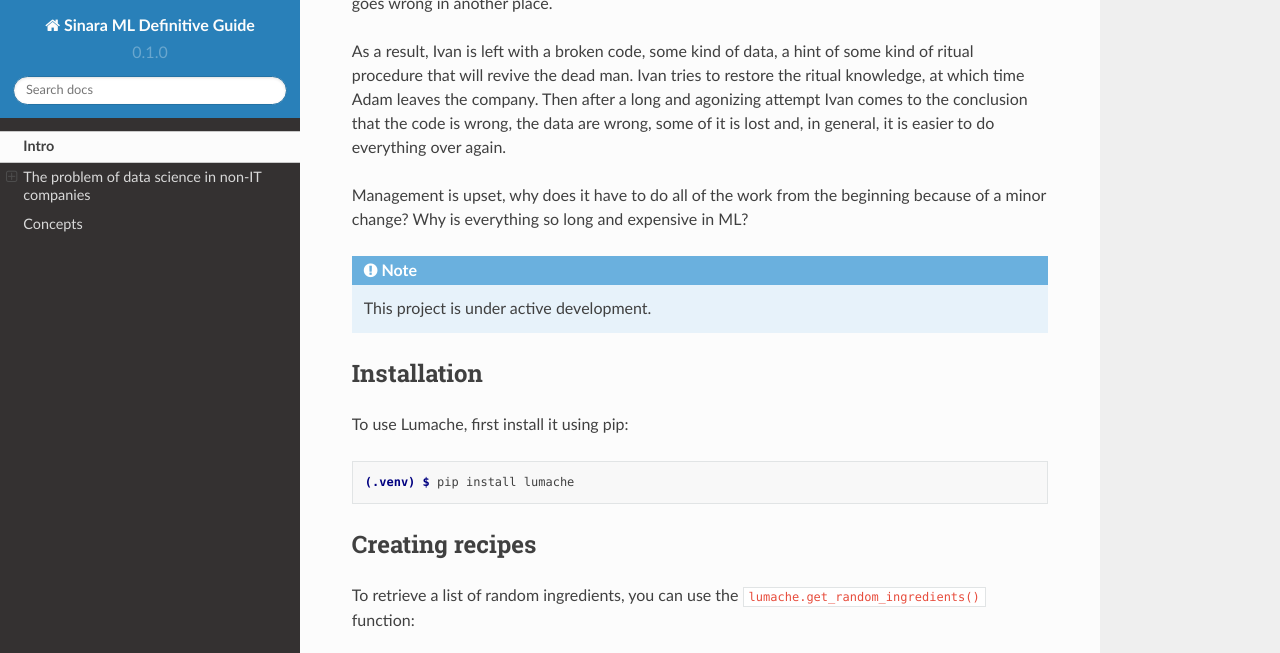
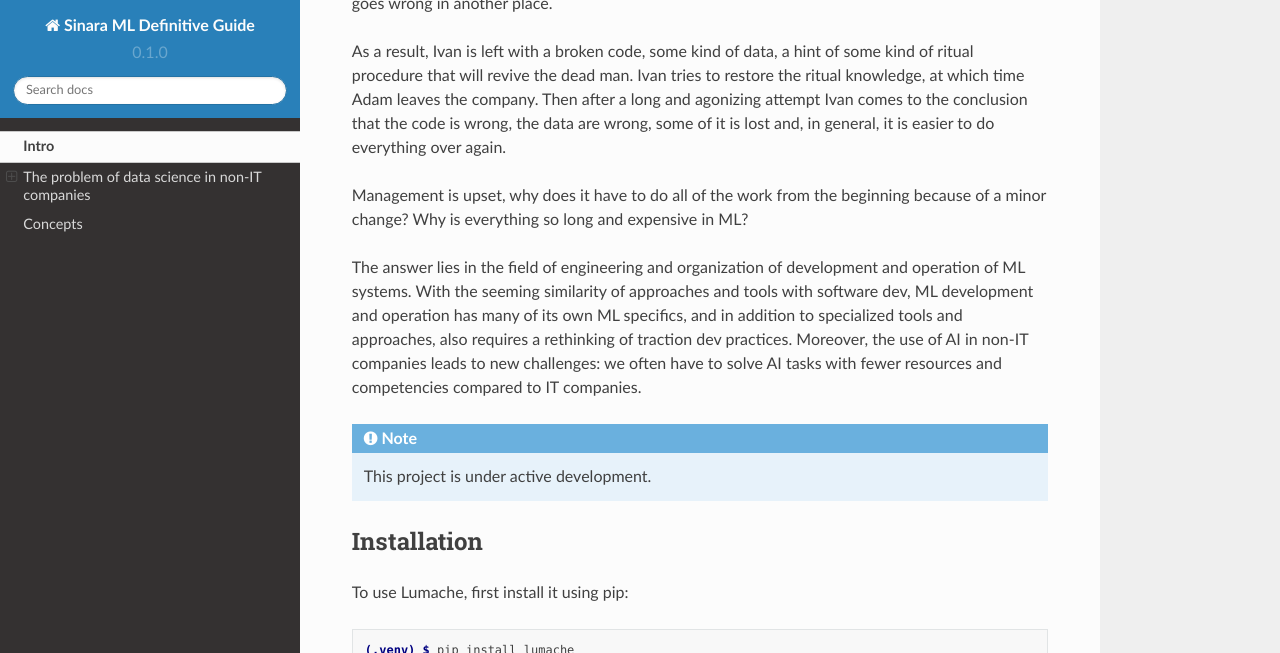
Before and after one commit to 4-DS/SinaraML-Def-Guide, a Sphinx documentation site: the page built from docs/source/intro.rst, in a window 1280 px wide and 900 px high, scrolled down 685 px, cut to the strip 0-653 px from the top of the window. Built offline with Sphinx 7.4.7 and the Read the Docs theme 2.0.0, drawn with Linux system fonts in a browser that asks for light colours.

Commit message:
Update intro.rst

```diff
--- a/docs/source/intro.rst
+++ b/docs/source/intro.rst
@@ -14,6 +14,8 @@
 As a result, Ivan is left with a broken code, some kind of data, a hint of some kind of ritual procedure that will revive the dead man. Ivan tries to restore the ritual knowledge, at which time Adam leaves the company. Then after a long and agonizing attempt Ivan comes to the conclusion that the code is wrong, the data are wrong, some of it is lost and, in general, it is easier to do everything over again.
 
 Management is upset, why does it have to do all of the work from the beginning because of a minor change? Why is everything so long and expensive in ML?
+
+The answer lies in the field of engineering and organization of development and operation of ML systems. With the seeming similarity of approaches and tools with software dev, ML development and operation has many of its own ML specifics, and in addition to specialized tools and approaches, also requires a rethinking of traction dev practices. Moreover, the use of AI in non-IT companies leads to new challenges: we often have to solve AI tasks with fewer resources and competencies compared to IT companies.
 
 
 .. note::
```
